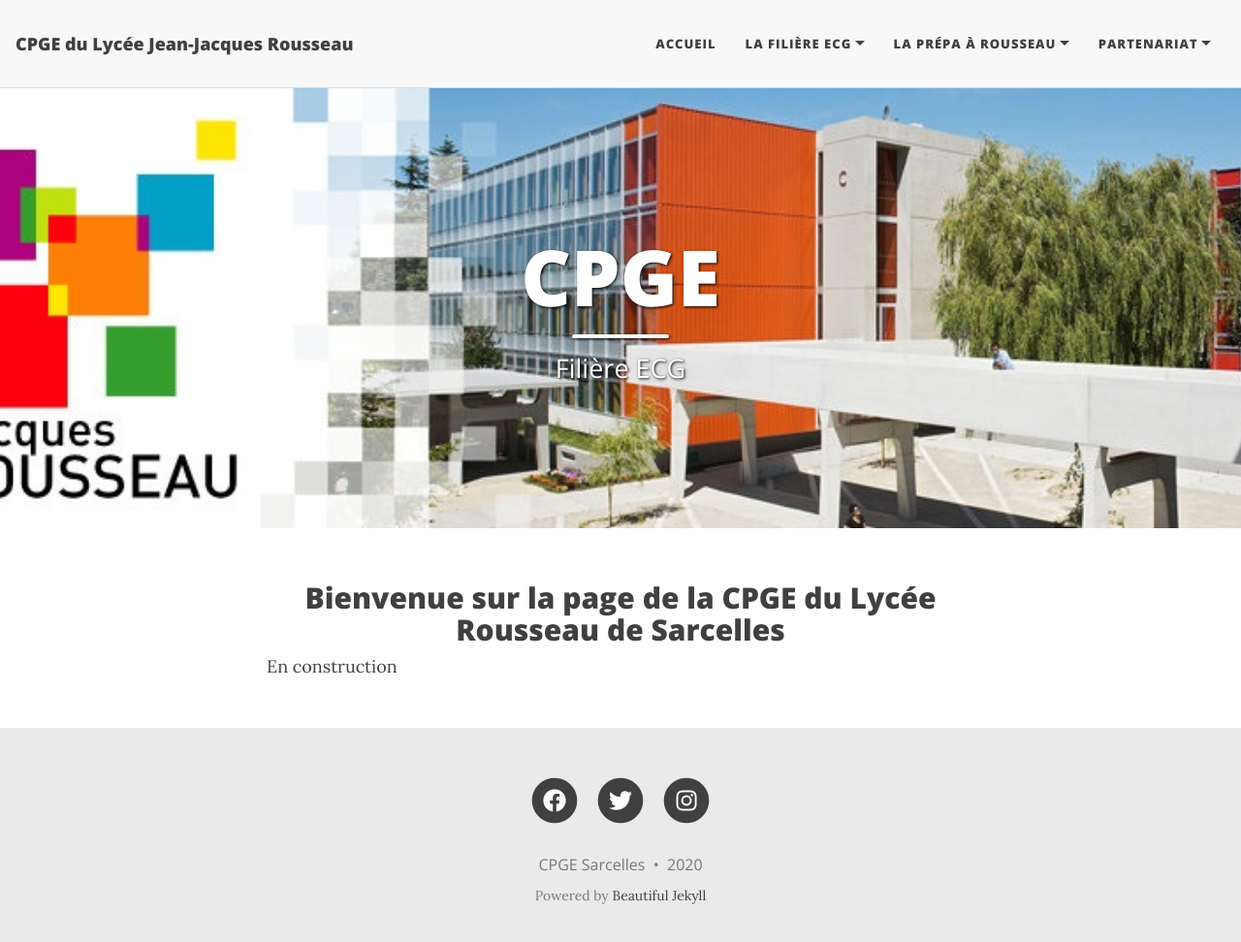
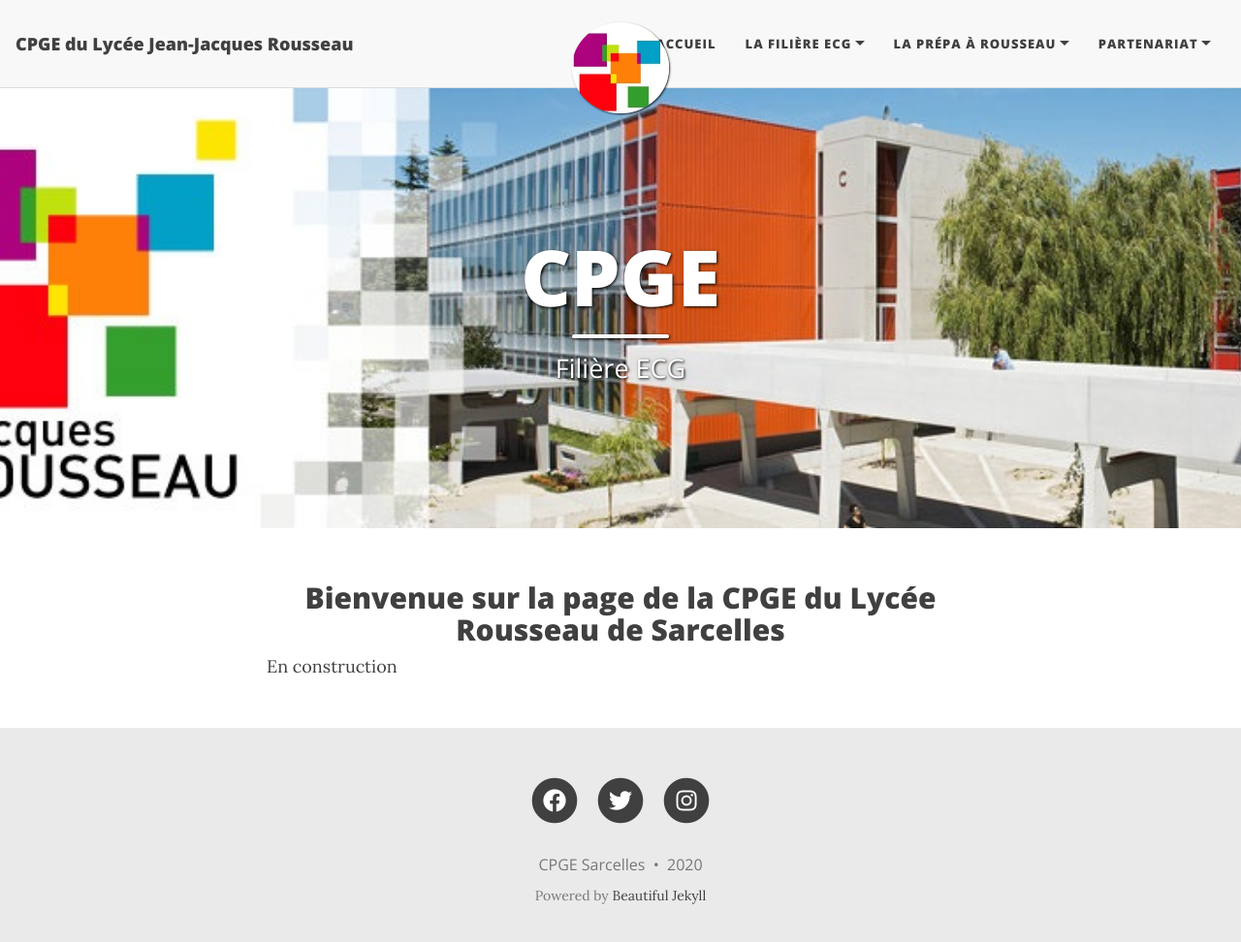
Before and after one commit to cpgesarcelles/cpgesarcelles.github.io, a Jekyll site: the page built from index.html, in a window 1280 px wide and 985 px high. Shown: the top 972 px of the window at 97% size. Built offline with Jekyll 4.4.1, drawn with Linux system fonts in a browser that asks for light colours; nearby versions of some CDN libraries; the list of posts is cut into pages by our own code.

Commit message:
Update nav.html

```diff
--- a/_includes/nav.html
+++ b/_includes/nav.html
@@ -39,7 +39,7 @@
     {% endfor %}
   {% endif %}
 
-  {% if site.avatar and page.show-avatar != false %}
+  {% if page.avatar and page.show-avatar != false %}
     <div class="avatar-container">
       <div class="avatar-img-border">
         <a href="{{ '' | absolute_url }}">
```
